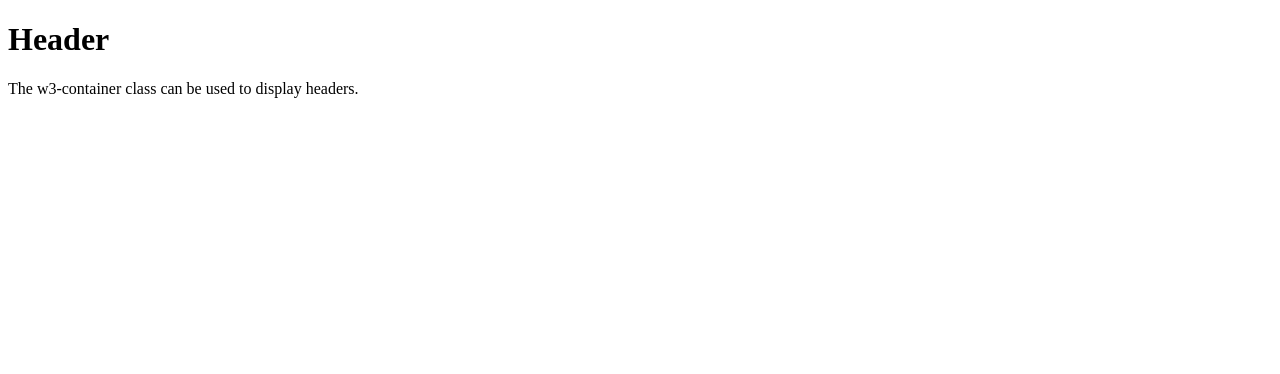
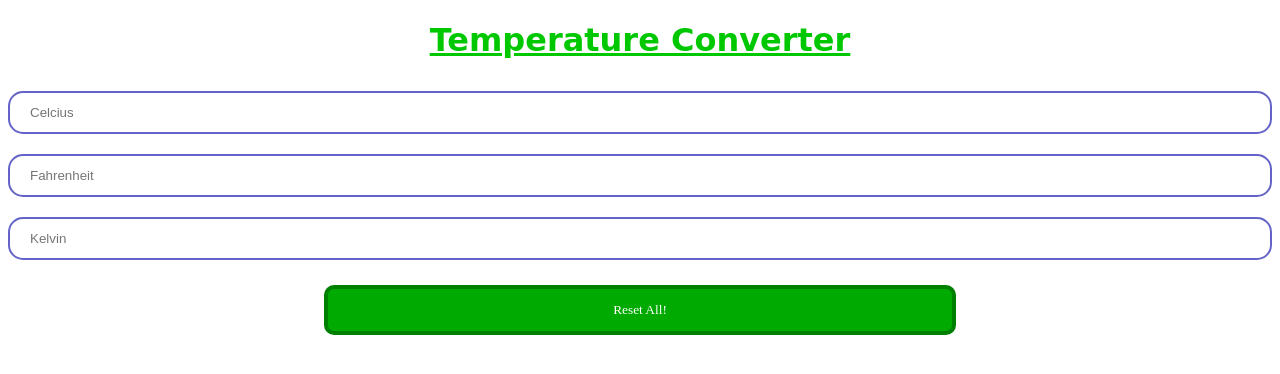
Before and after one commit to 2002nikhiltanwar/Temp_Conv, a plain HTML site: page giit.html in a window 1280 px wide. Drawn offline with Linux system fonts and the light colour scheme.

Commit message:
Update giit.html

```diff
--- a/giit.html
+++ b/giit.html
@@ -1,18 +1,60 @@
 <!DOCTYPE html>
 <html>
-    <head>
+<head>
+<style>
+input[type=number] {
+    width: 100%;
+    padding: 12px 20px;
+    margin: 10px 0;
+    box-sizing: border-box;
+    border:2px solid rgb(100,100,200);
+    border-radius:15px;
+}
+h1{
+    color:rgb(0,200,0);
+    font-family:cursive;
+    text-align:center;
+}
+input[type=reset]{
+    background-color:rgb(0,170,0);
+    width:50%;
+    margin:15px 0;
+    box-sizing:border-bex;
+    border:4px solid green;
+    border-radius:10px;
+    height:50px;
+    color:white;
+    font-family:"Times New Roman";
+}
+</style>
+</head>
+<body>
+<h1><u>Temperature Converter</u></h1>
+<form>
+  <input type="number" id="celcius" name="celcius" oninput=cel(this.value) placeholder="Celcius">
+  <input type="number" id="fahrenheit" name="fahrenheit" placeholder="Fahrenheit" oninput=fahr(this.value)>
+  <input type="number" id="kelvin" name="kelvin" placeholder="Kelvin" oninput=kel(this.value)>
+  <center><input type="reset" id="rst" name="rst" value="Reset All!"></center>
+</form>
+<script>
+    var c = document.getElementById("celcius");
+    var f = document.getElementById("fahrenheit");
+    var k = document.getElementById("kelvin");
+    function cel(){
 
-        <title>Tyranx</title>
-        <link rel="stylesheet" href="https://www.w3schools.com/w3css/4/w3.css">
-    </head>
-    <body>
-        <div class="w3-container w3-teal">
-  <h1>Header</h1>
-</div>
+        f.value = Math.round(((c.value*1.8) + 32)*100)/100;
 
-<div class="w3-container">
-  <p>The w3-container class can be used to display headers.</p>
-</div>
+        k.value = parseInt(c.value)+273.15;
+    }
+    function fahr(){
+        c.value = Math.round(((f.value-32)/1.8)*100)/100;
+        k.value = Math.round((((f.value-32)/1.8+273.15))*100)/100;
+    }
+    function kel(){
+        c.value = Math.round((k.value-273.15)*100)/100;
+        f.value = Math.round((9/5 * ((parseInt(k.value)) - 273) + 32)*100)/100;
+    }
 
-    </body>
+</script>
+</body>
 </html>
```
